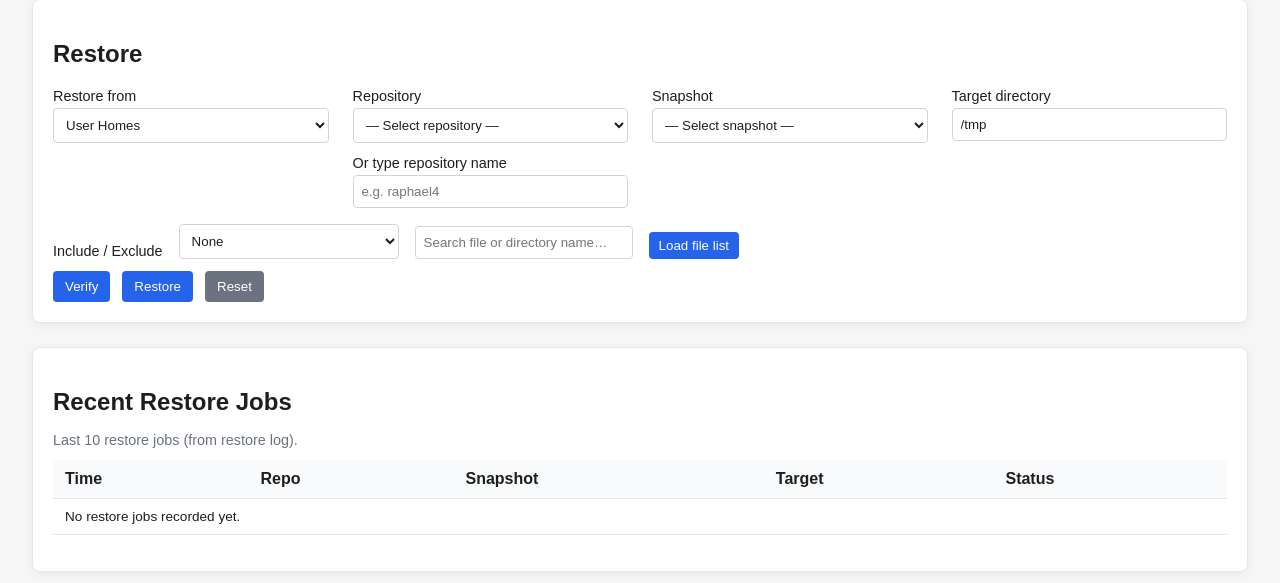
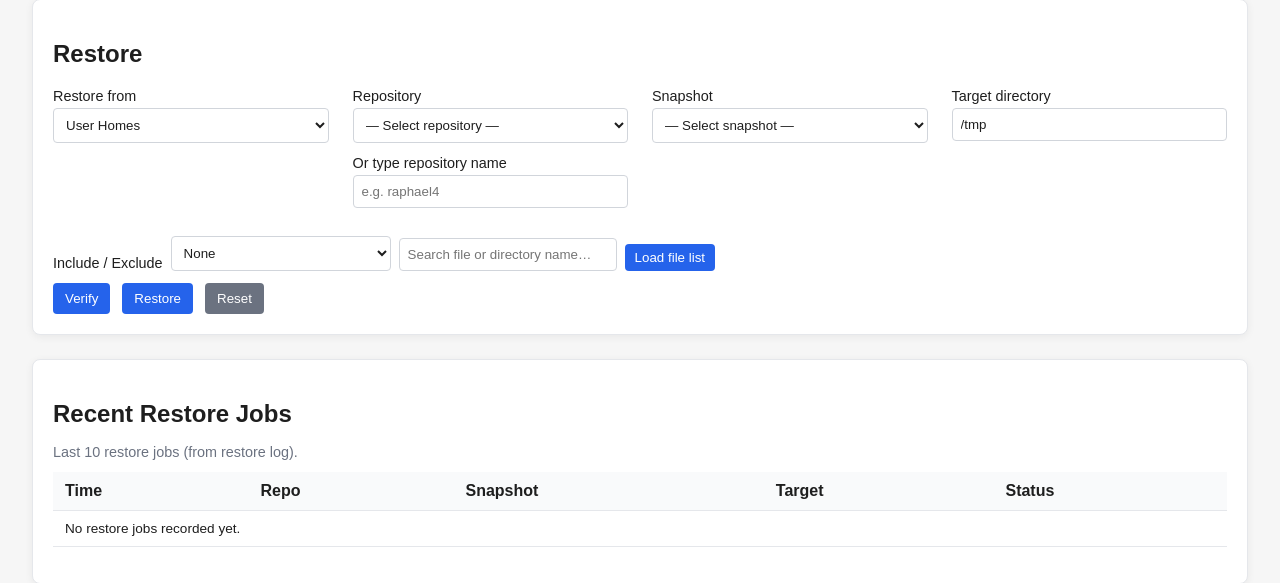
Before and after one commit to mit-orcd/orcd-restic-console, a Flask app: page / in a window 1280 px wide. Shown: the part 123-706 px from the top of the page. Run offline with Flask 3, Linux system fonts and the light colour scheme; the visitor is signed in with stand-in values (Sample User, id 1); data that the repository does not hold is empty.

Commit message:
styles adjustment

```diff
--- a/static/styles.css
+++ b/static/styles.css
@@ -290,7 +290,7 @@ pre {
   display: grid;
   gap: 12px 24px;
   grid-template-columns: repeat(auto-fit, minmax(200px, 1fr));
-  margin-bottom: 16px;
+  margin-bottom: 28px;
 }
 
 .restore-panel .form-group {
@@ -308,8 +308,7 @@ pre {
   flex-direction: row;
   flex-wrap: wrap;
   align-items: flex-end;
-  gap: 16px;
-  margin-top: 16px;
+  gap: 8px;
   margin-bottom: 12px;
 }
 
```
